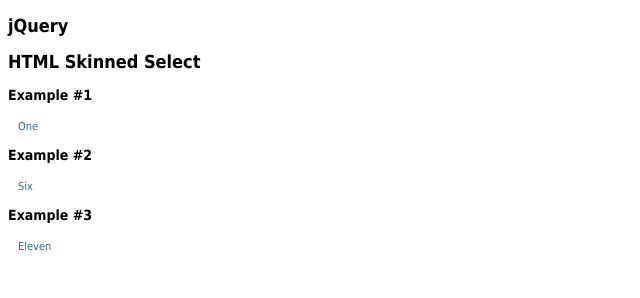
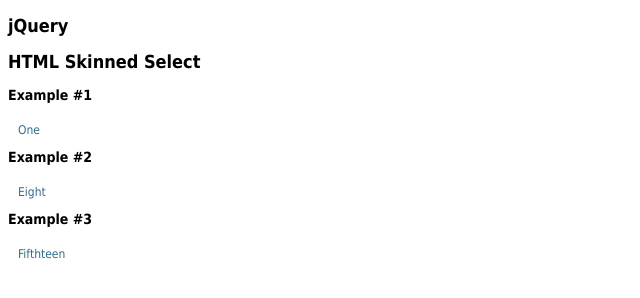
Before and after one commit to lotsofcode/skinned-select, a plain HTML site: page example.html in a window 1280 px wide. Shown: the full height of the page, 0-640 px from the left. Drawn offline with nearby package versions, Linux system fonts and the light colour scheme.

Commit message:
Removed wrapper div in markup, dynamically created by JS

```diff
--- a/css/skinned-select.css
+++ b/css/skinned-select.css
@@ -1,55 +1,31 @@
+/* skinned styles */
 
-  /************************************************************\
-  *
-  *    Skinned Select Box Copyright 2007 Derek Harvey
-  *		 www.lotsofcode.com
-  *
-  *    This file is part of Skinned Select Box .
-  *
-  *    Skinned Select Boxis free software; you can redistribute it and/or modify
-  *    it under the terms of the GNU General Public License as published by
-  *    the Free Software Foundation; either version 2 of the License, or
-  *    (at your option) any later version.
-  *
-  *    Skinned Select Box is distributed in the hope that it will be useful,
-  *    but WITHOUT ANY WARRANTY; without even the implied warranty of
-  *    MERCHANTABILITY or FITNESS FOR A PARTICULAR PURPOSE.  See the
-  *    GNU General Public License for more details.
-  *
-  *    You should have received a copy of the GNU General Public License
-  *    along with Skinned Select Box; if not, write to the Free Software
-  *    Foundation, Inc., 59 Temple Place, Suite 330, Boston, MA  02111-1307  USA
-  *
-  \************************************************************/
-
-/* skinned select */
-
-div.skinned-select {
+.skinned-wrapper {
 	background: url('../images/skin.png') no-repeat scroll 0pt 100%;
 }
-div.skinned-select select {
+.skinned-wrapper select {
 	opacity: 0;
 	filter: alpha(opacity = 0);
 	moz-opacity: 0;
 	position: relative;
 	z-index: 100;
 }
-div.skinned-select .select-text {
+.skinned-wrapper .skinned-text {
   position: absolute;
 	text-indent: 10px;
-	line-height: 19px;
 	width: 150px;
 	z-index: 1;
+  padding: 6px 0 0;
 }
-div.skinned-select .select-text,
-div.skinned-select select,
-div.skinned-select select option {
-	width: 150px;
-	font-size: 11px;
+.skinned-wrapper .skinned-text,
+.skinned-wrapper select,
+.skinned-wrapper select option {
+	width: 150px; /* dropdown width */
+	font-size: 12px;
 	color: #316D89;
 }
 
-/* non javascript version select */
+/* default: non javascript version of select */
 
 .my-skinnable-select select {
   width: 150px;
--- a/example.html
+++ b/example.html
@@ -22,34 +22,28 @@
     <h2>jQuery</h2>
     <h2>HTML Skinned Select</h2>
     <h3>Example #1</h3>
-    <div class="my-skinnable-select">
-      <select name="name">
+    <select name="name" class="my-skinnable-select">
       <option value="1">One</option>
       <option value="2">Two</option>
       <option value="3">Three</option>
       <option value="4">Four</option>
       <option value="5">Five</option>
     </select>
-    </div>
     <h3>Example #2</h3>
-    <div class="my-skinnable-select">
-      <select name="name">
+    <select name="name" class="my-skinnable-select">
       <option value="6">Six</option>
       <option value="7">Seven</option>
-        <option value="8">Eight</option>
+      <option selected value="8">Eight</option>
       <option value="9">Nine</option>
       <option value="10">Ten</option>
     </select>
-    </div>
     <h3>Example #3</h3>
-    <div class="my-skinnable-select">
-      <select name="name">
+    <select name="name" class="my-skinnable-select">
       <option value="11">Eleven</option>
       <option value="12">Twelve</option>
       <option value="13">Thirteen</option>
       <option value="14">Fourteen</option>
-        <option value="15">Fifthteen</option>
+      <option selected value="15">Fifthteen</option>
     </select>
-    </div>
   </body>
 </html>
--- a/js/jquery.skinned-select.js
+++ b/js/jquery.skinned-select.js
@@ -1,6 +1,10 @@
 ;(function($, undefined) {
     $.SelectSkin = function(element, options) {
-        var defaults = {}
+        var defaults = {
+          textClass : 'skinned-text',
+          selectClass : 'skinned-select',
+          wrapperClass : 'skinned-wrapper'
+        }
         var plugin = this;
         plugin.settings = {}
         var $element = $(element), element = element;
@@ -9,15 +13,17 @@
             convertSelect()
         }
         var convertSelect = function() {
-            selectContainer = $(element);
+            selectContainer = $(element).wrapAll('<div class="'+plugin.settings.wrapperClass+'" />');
+
             selectContainer.removeClass(this.selector);
-            selectContainer.addClass('skinned-select');
-            selectContainer.children().before('<div class="select-text">Text</div>').each(function() {
-                $(this).prev().text(this.options[0].innerHTML)
+            selectContainer.addClass(plugin.settings.selectClass);
+
+            selectContainer.before('<div class="'+plugin.settings.textClass+'">Text</div>').each(function() {
+                $(this).prev().text(this.options[this.options.selectedIndex].innerHTML)
               }
             );
-            var parentTextObj = selectContainer.children().prev();
-            selectContainer.children().click(function() {
+            var parentTextObj = selectContainer.prev();
+            selectContainer.click(function() {
               parentTextObj.text(this.options[this.selectedIndex].innerHTML);
             })
         }
```
Lines whose indentation alone changed are shown as unchanged.
